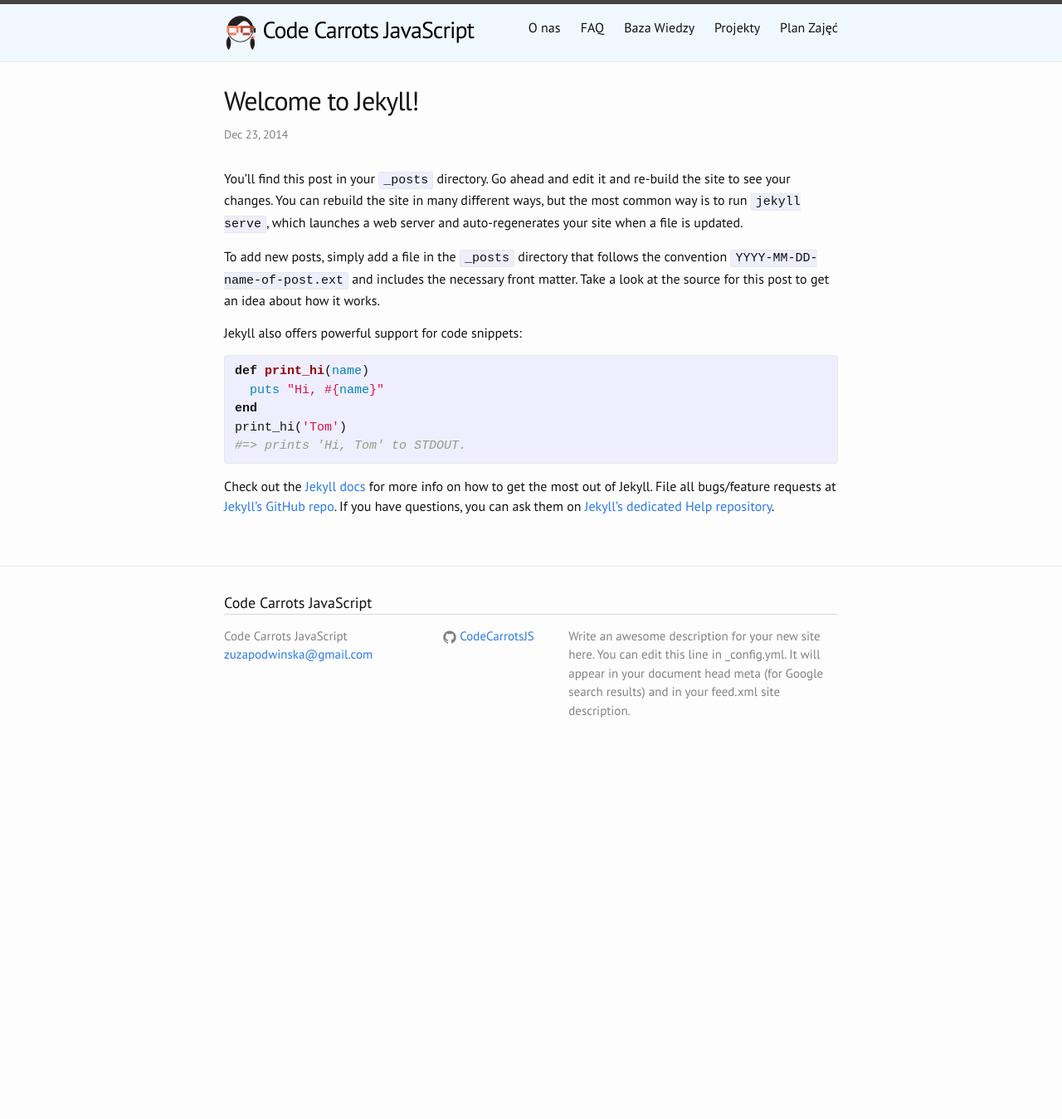
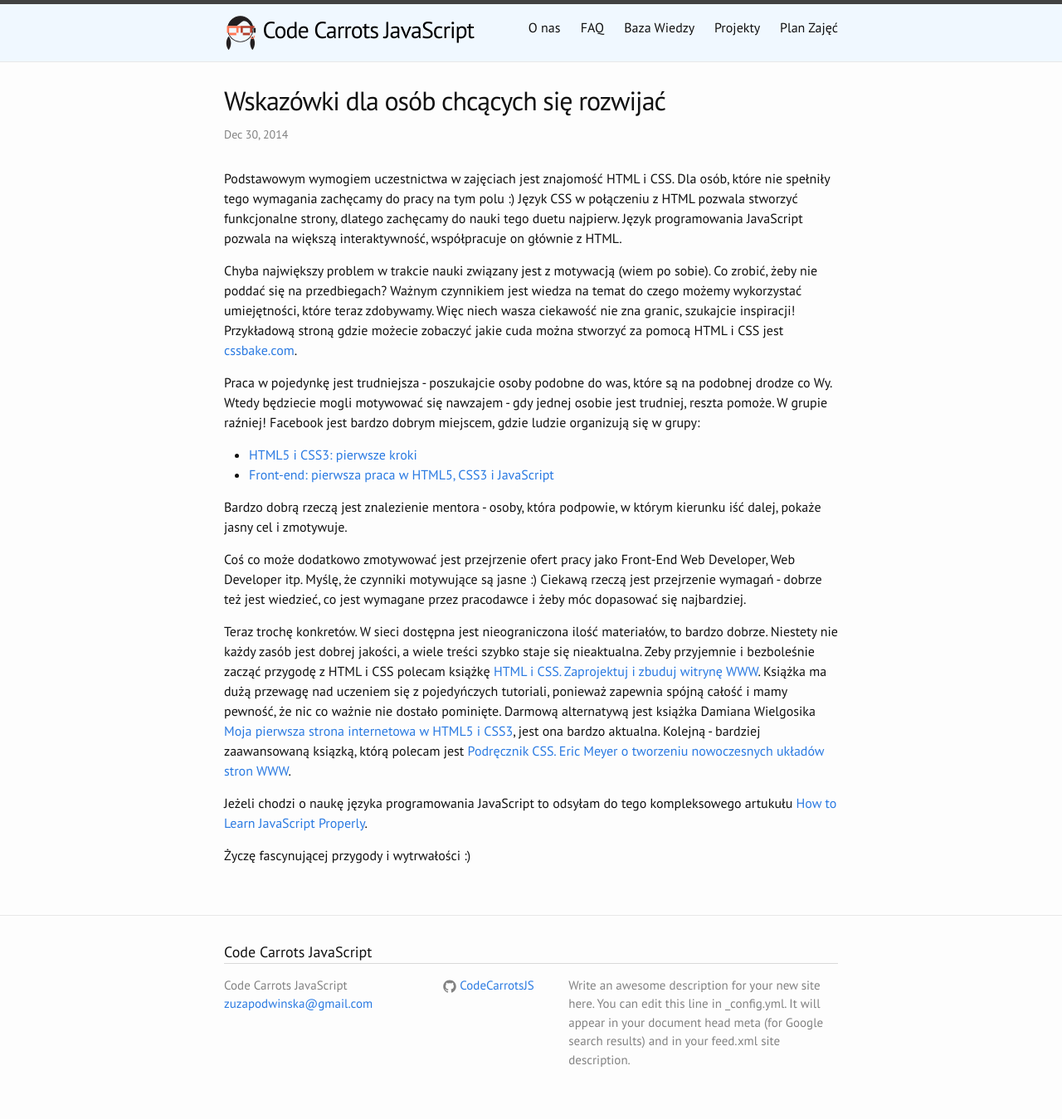
Before and after one commit to CodeCarrotsJS/CodeCarrotsJS.github.io, a Jekyll site: the page built from _posts/2014-12-23-welcome-to-jekyll.markdown, in a window 1280 px wide. Shown: the whole page at 83% size. Built offline with Jekyll 4.4.1, drawn with Linux system fonts in a browser that asks for light colours; before the commit the page ends 928 px from its top, so only the background shows below that.

Commit message:
Added article.

```diff
--- a/_posts/2014-12-23-welcome-to-jekyll.markdown
+++ b/_posts/2014-12-23-welcome-to-jekyll.markdown
@@ -1,25 +1,25 @@
 ---
 layout: post
-title:  "Welcome to Jekyll!"
-date:   2014-12-23 12:05:44
-categories: jekyll update
+title:  "Wskazówki dla osób chcących się rozwijać"
+date:   2014-12-30 12:17:44
+categories: general
 ---
-You’ll find this post in your `_posts` directory. Go ahead and edit it and re-build the site to see your changes. You can rebuild the site in many different ways, but the most common way is to run `jekyll serve`, which launches a web server and auto-regenerates your site when a file is updated.
+Podstawowym wymogiem uczestnictwa w zajęciach jest znajomość HTML i CSS. Dla osób, które nie spełniły tego wymagania zachęcamy do pracy na tym polu :) Język CSS w połączeniu z HTML pozwala stworzyć funkcjonalne strony, dlatego zachęcamy do nauki tego duetu najpierw. Język programowania JavaScript pozwala na większą interaktywność, współpracuje on głównie z HTML.
 
-To add new posts, simply add a file in the `_posts` directory that follows the convention `YYYY-MM-DD-name-of-post.ext` and includes the necessary front matter. Take a look at the source for this post to get an idea about how it works.
+Chyba największy problem w trakcie nauki związany jest z motywacją (wiem po sobie). Co zrobić, żeby nie poddać się na przedbiegach? Ważnym czynnikiem jest wiedza na temat do czego możemy wykorzystać umiejętności, które teraz zdobywamy. Więc niech wasza ciekawość nie zna granic, szukajcie inspiracji! Przykładową stroną gdzie możecie zobaczyć jakie cuda można stworzyć za pomocą HTML i CSS jest [cssbake.com](http://cssbake.com).
 
-Jekyll also offers powerful support for code snippets:
+Praca w pojedynkę jest trudniejsza - poszukajcie osoby podobne do was, które są na podobnej drodze co Wy. Wtedy będziecie mogli motywować się nawzajem - gdy jednej osobie jest trudniej, reszta pomoże. W grupie raźniej! Facebook jest bardzo dobrym miejscem, gdzie ludzie organizują się w grupy:
 
-{% highlight ruby %}
-def print_hi(name)
-  puts "Hi, #{name}"
-end
-print_hi('Tom')
-#=> prints 'Hi, Tom' to STDOUT.
-{% endhighlight %}
+* [HTML5 i CSS3: pierwsze kroki](https://www.facebook.com/groups/742940452405327/)
+* [Front-end: pierwsza praca w HTML5, CSS3 i JavaScript](https://www.facebook.com/groups/1485218891734165/)
 
-Check out the [Jekyll docs][jekyll] for more info on how to get the most out of Jekyll. File all bugs/feature requests at [Jekyll’s GitHub repo][jekyll-gh]. If you have questions, you can ask them on [Jekyll’s dedicated Help repository][jekyll-help].
+Bardzo dobrą rzeczą jest znalezienie mentora - osoby, która podpowie, w którym kierunku iść dalej, pokaże jasny cel i zmotywuje.
 
-[jekyll]:      http://jekyllrb.com
-[jekyll-gh]:   https://github.com/jekyll/jekyll
-[jekyll-help]: https://github.com/jekyll/jekyll-help
+Coś co może dodatkowo zmotywować jest przejrzenie ofert pracy jako Front-End Web Developer, Web Developer itp. Myślę, że czynniki motywujące są jasne :) Ciekawą rzeczą jest przejrzenie wymagań - dobrze też jest wiedzieć, co jest wymagane przez pracodawce i żeby móc dopasować się najbardziej.
+
+Teraz trochę konkretów. W sieci dostępna jest nieograniczona ilość materiałów, to bardzo dobrze. Niestety nie każdy zasób jest dobrej jakości, a wiele treści szybko staje się nieaktualna. Zeby przyjemnie i bezboleśnie zacząć przygodę z HTML i CSS polecam książkę [HTML i CSS. Zaprojektuj i zbuduj witrynę WWW](http://helion.pl/ksiazki/html-i-css-zaprojektuj-i-zbuduj-witryne-www-jon-duckett,htcsww.htm). Książka ma dużą przewagę nad uczeniem się z pojedyńczych tutoriali, ponieważ zapewnia spójną całość i mamy pewność, że nic co ważnie nie dostało pominięte. Darmową alternatywą jest książka Damiana Wielgosika [Moja pierwsza strona internetowa
+w HTML5 i CSS3](http://ferrante.pl/books/html/), jest ona bardzo aktualna. Kolejną - bardziej zaawansowaną ksiązką, którą polecam jest [Podręcznik CSS. Eric Meyer o tworzeniu nowoczesnych układów stron WWW](http://helion.pl/ksiazki/podrecznik-css-eric-meyer-o-tworzeniu-nowoczesnych-ukladow-stron-www-smashing-magazine-eric-meyer,tfacss.htm).
+
+Jeżeli chodzi o naukę języka programowania JavaScript to odsyłam do tego kompleksowego artukułu [How to Learn JavaScript Properly](http://javascriptissexy.com/how-to-learn-javascript-properly/).
+
+Życzę fascynującej przygody i wytrwałości :)
```
Also changed, not shown: index.html (+11 -1 lines).
